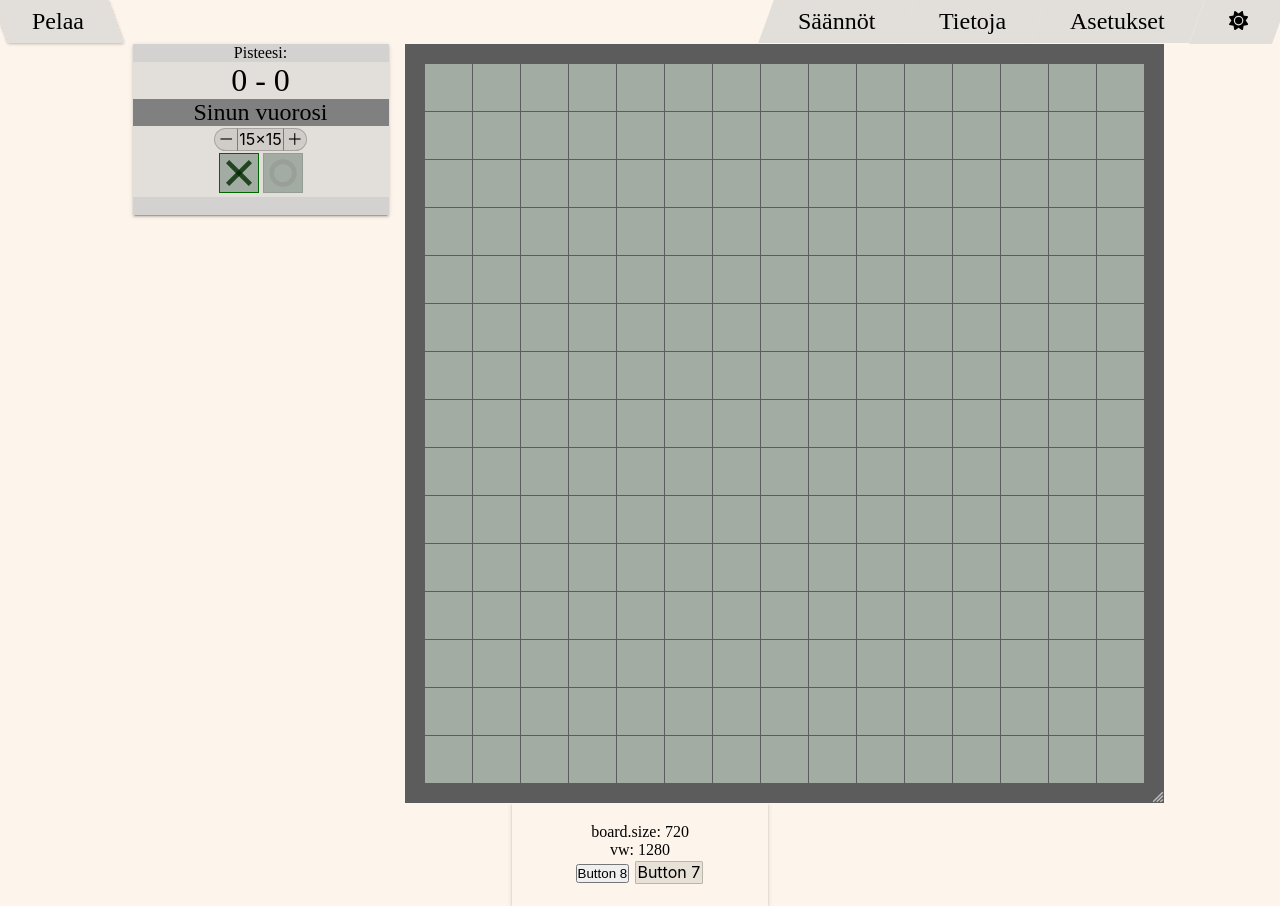
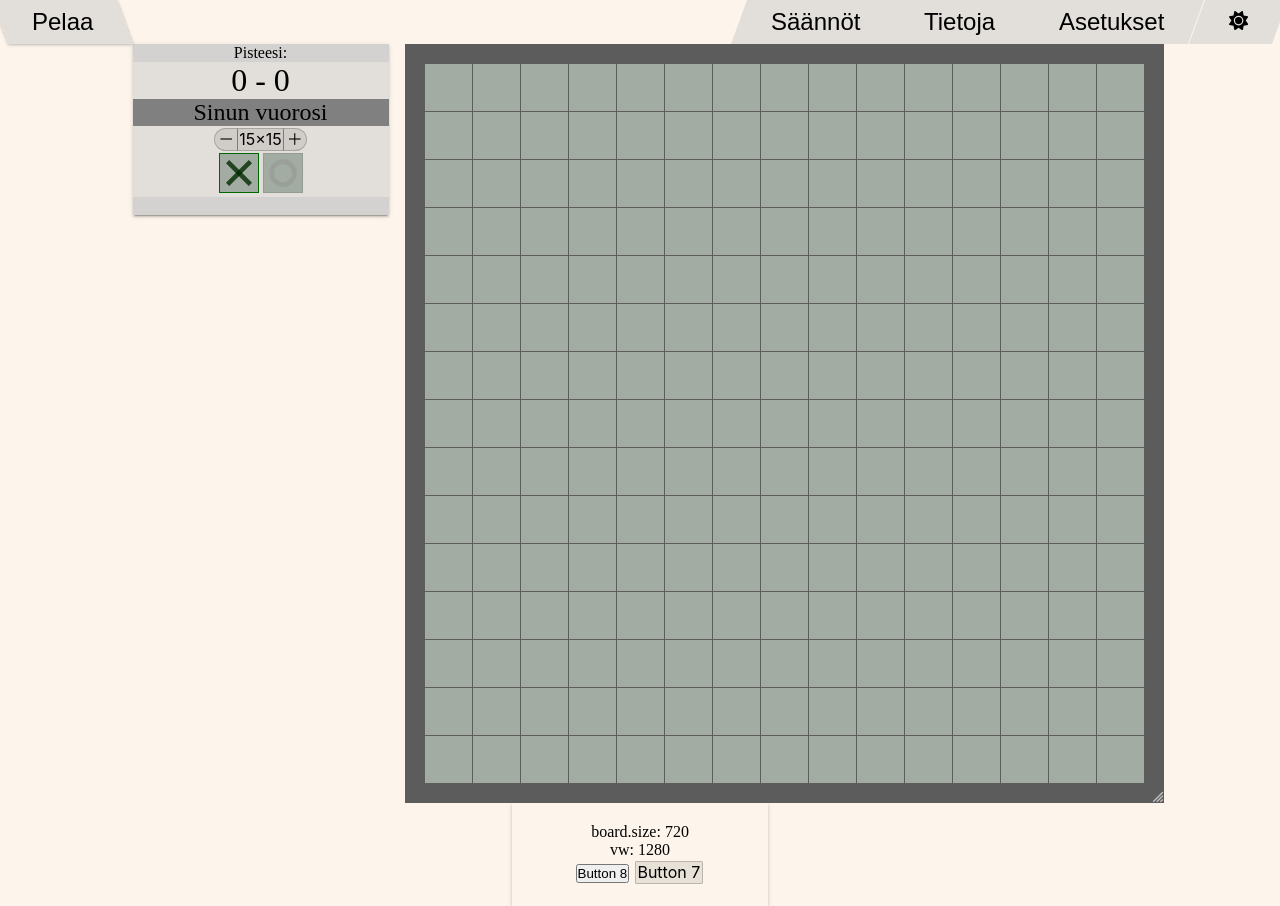
Before and after one commit to JaskaPaa/ristinolla, a SvelteKit app: page / in a window 1280 px wide. Built offline with nearby package versions, Linux system fonts and the light colour scheme.

Commit message:
SkewedLink's to SkewedButton's

```diff
--- a/src/routes/+layout.svelte
+++ b/src/routes/+layout.svelte
@@ -66,8 +66,7 @@
 
 <div class="foo">
 <nav>
-
-  <SkewedLink on:click={ () => showMenu = false } symbol={"Pelaa"}  link="/" bgColor={"#aabbcc"} skew={skew} float="left"></SkewedLink>
+  <SkewedButton on:click={() => showMenu = false} skew={skew} float="left"><a class="theme-colors" href="/">Pelaa</a> </SkewedButton>
   <span class="menu2">
   {#each squares as square, j}
     <Square onClick={() => {}}
@@ -77,20 +76,17 @@
 	{/each}
   </span>
   <span class="burger">
-    <SkewedButton on:click={show} symbol={"blaa"}  bgColor={"#aabbcc"} skew={skew}
+    <SkewedButton on:click={show} skew={skew}
       float="right">{@html (showMenu) ? '&#x2715;' : '&#9776;' }</SkewedButton>
   </span>
   <span class:show={showMenu} class="menu">
-  <SkewedButton on:click={switchTheme} symbol={"blaa"}  bgColor={"#aabbcc"} skew={-skew} float="right"> <Sun /> </SkewedButton>
-  <SkewedLink on:click={ () => showMenu = false } symbol={"Asetukset"}  link="/settings" bgColor={"#aabbcc"} skew={-skew} float="right"></SkewedLink>
-  <SkewedLink on:click={ () => showMenu = false } symbol={"Tietoja"}  link="/about" bgColor={"#aabbcc"} skew={-skew} float="right"></SkewedLink>
-  <SkewedLink on:click={ () => showMenu = false } symbol={"Säännöt"}  link="/rules" bgColor={"#aabbcc"} skew={-skew} float="right"></SkewedLink>
+  <SkewedButton on:click={switchTheme} skew={-skew} float="right"> <Sun /> </SkewedButton>
+  <SkewedButton on:click={() => showMenu = false} skew={-skew} float="right"><a class="theme-colors" href="/settings">Asetukset</a> </SkewedButton>
+  <SkewedButton on:click={() => showMenu = false} skew={-skew} float="right"><a class="theme-colors" href="/about">Tietoja</a> </SkewedButton>
+  <SkewedButton on:click={() => showMenu = false} skew={-skew} float="right"><a class="theme-colors" href="/rules">Säännöt</a> </SkewedButton>
   </span>
-
 </nav>
 </div>
-
-<!--svelte:body style='--bg:{bgColor};' style:background-color={bgColor} /-->
 
 <slot></slot>
 
@@ -115,7 +111,10 @@
       box-sizing: border-box;
       /*overflow: hidden;*/
     }
-
+    a {
+        text-decoration: none;
+        background-color: transparent;
+    }
     .burger {
       display: none;
       width: 6rem;
```
